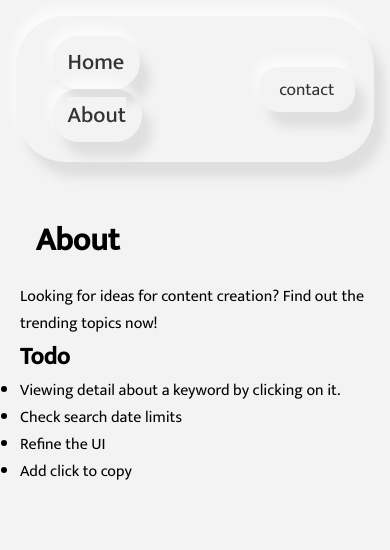
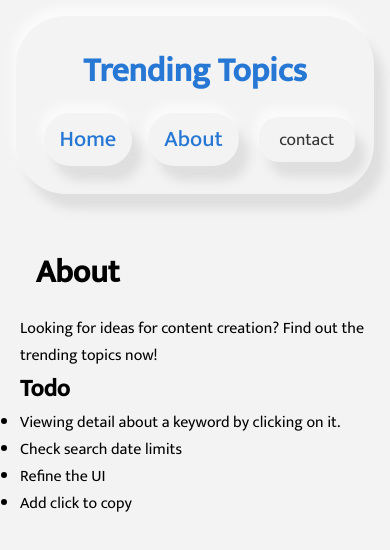
Before and after one commit to imjamesku/trending-topics, a Next.js app: page /about in a window 390 px wide. Shown: the top 550 px of the page. Built offline with nearby package versions, Linux system fonts and the light colour scheme.

Commit message:
Improve responsiveness and change color

```diff
--- a/containers/layout/navbar/Navbar.module.scss
+++ b/containers/layout/navbar/Navbar.module.scss
@@ -4,8 +4,10 @@
     margin: 1rem;
     border-radius: 50px;
     @include pop($background-color);
-    display: flex;
-    justify-content: space-between;
+    display: grid;
+    grid-template-columns: 1fr 3fr 1fr;
+    justify-items: center;
+    // justify-content: space-between;
     align-items: center;
     padding: 20px 5%;
     .clickable, a {
@@ -30,15 +32,31 @@
         @include pop($background-color);
     }
     a {
-        @include set-background($background-color);
+        // @include set-background($background-color);
+        color: lighten($color: $secondary-color, $amount: 10%);
     }
-    button {
+    &>button {
         border-radius: 20px;
+        justify-self: right;
     }
 }
 
-@media screen and (max-width: 500px) {
-    .brand {
-        display: none;
+@media screen and (max-width: 800px) {
+    .navbar{
+        grid-template-columns: auto 1fr;
+        grid-template-rows: 1fr 1fr;
+        grid-template-areas:
+        "brand brand"
+        "links contact";
+        .brand {
+            // display: none;
+            grid-area: brand;
+        }
+        .navLinks {
+            grid-area: links;
+            &>* {
+                margin: 0.5rem;
+            }
+        }
     }
 }
--- a/containers/layout/trends/trendBox/TrendBox.module.scss
+++ b/containers/layout/trends/trendBox/TrendBox.module.scss
@@ -38,7 +38,7 @@
     // background-color: $secondary-color;
     border-radius: 20px;
     padding: 0.5rem;
-    white-space: nowrap;
+    // white-space: nowrap;
 
 }
 .dailyTrendBox ul li {
--- a/styles/_buttons.scss
+++ b/styles/_buttons.scss
@@ -23,5 +23,8 @@
 
 .btn-secondary {
     @extend %btn;
-    @include set-background(lighten($color: $secondary-color, $amount: 10%));
+    // @include set-background(lighten($color: $secondary-color, $amount: 10%));
+    background-color: $background-color;
+    color: $secondary-color;
+    @include pop($background-color);
 }
--- a/styles/_config.scss
+++ b/styles/_config.scss
@@ -1,6 +1,6 @@
 @import url('https://fonts.googleapis.com/css2?family=Mukta&display=swap');
 $primary-color: #464646;
-$secondary-color: rgb(211, 102, 0);
+$secondary-color: rgb(31, 96, 170);
 $background-color: #f3f3f3;
 $text-font: 'Mukta', sans-serif;
 
```
